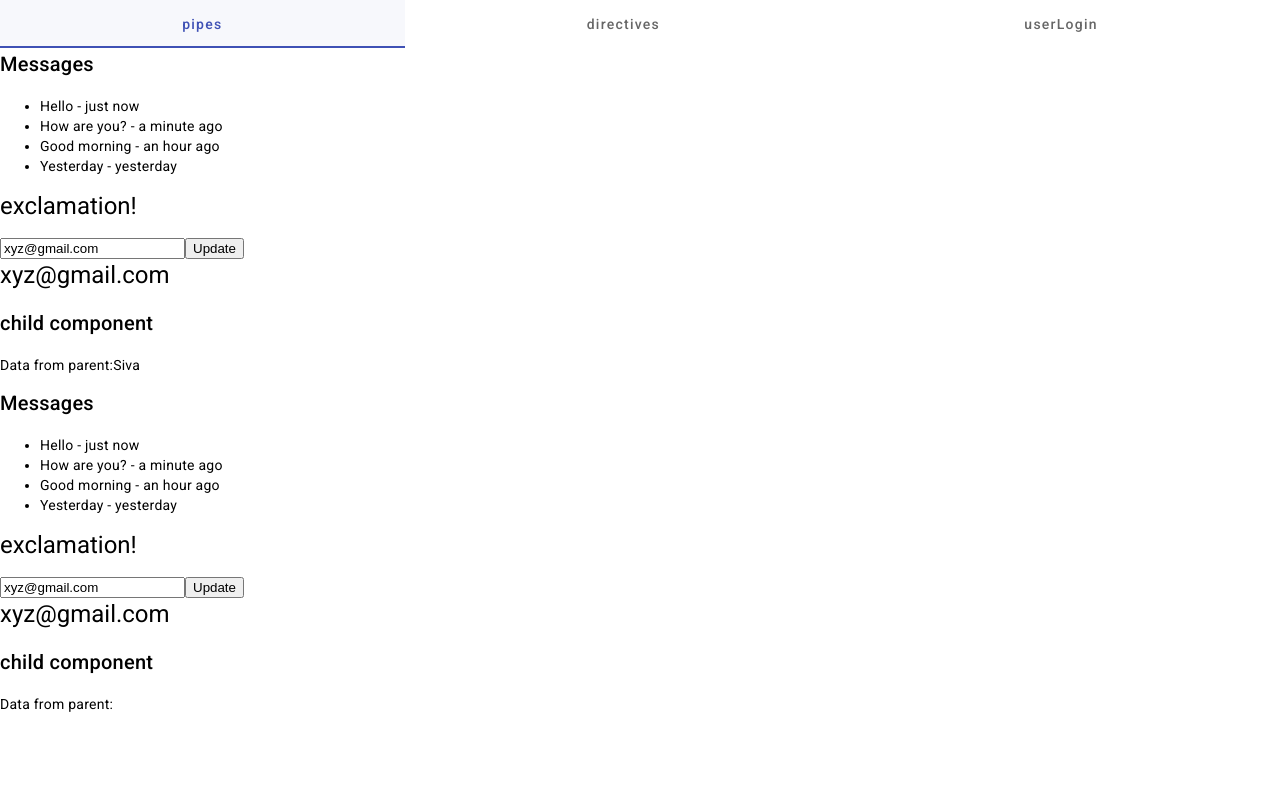
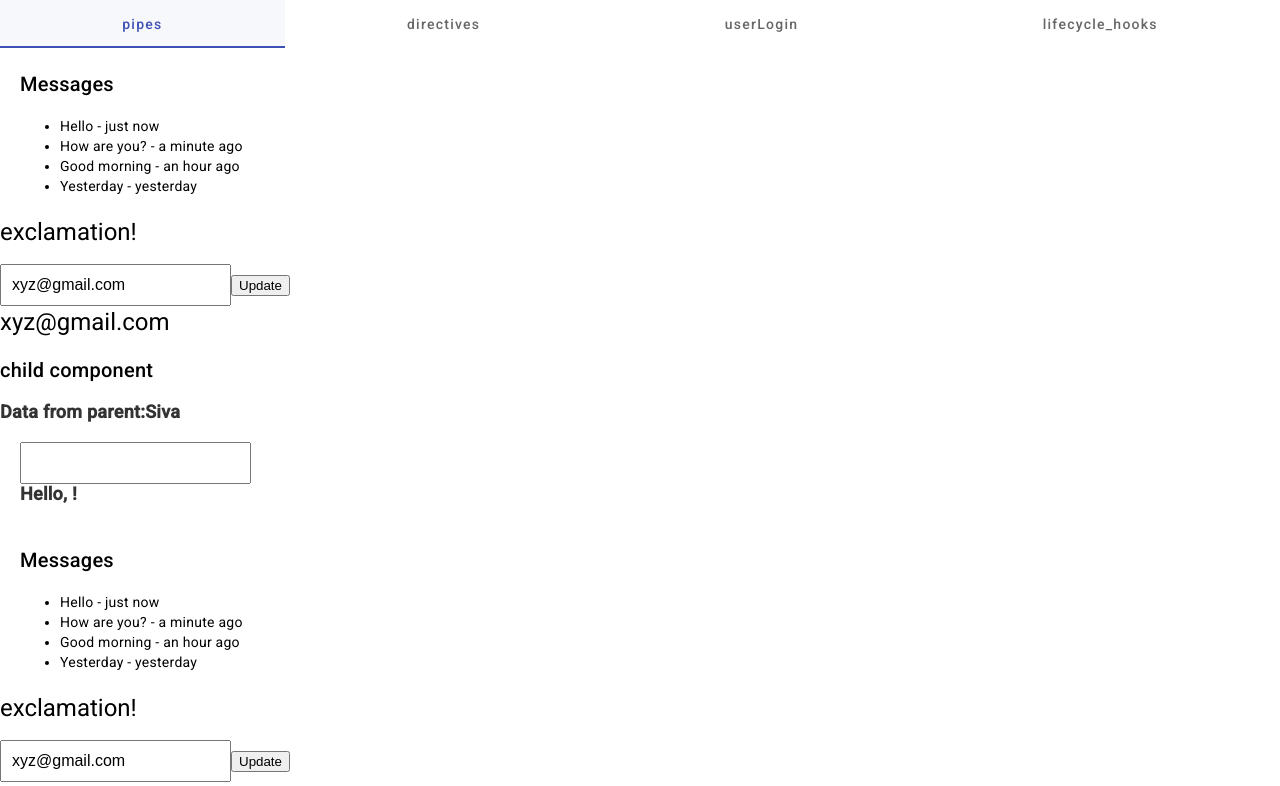
Before and after one commit to siva504/Login, an Angular app: page /pipes in a window 1280 px wide. Shown: the top 786 px of the page. Built offline with nearby package versions, Linux system fonts and the light colour scheme.

Commit message:
checking verrsion 17 funtionaility

```diff
--- a/src/app/app-routing.module.ts
+++ b/src/app/app-routing.module.ts
@@ -3,11 +3,13 @@ import { RouterModule, Routes } from '@angular/router';
 import { PipesComponent } from './pipes/pipes.component';
 import { DirectivesComponent } from './directives/directives.component';
 import { UserLoginComponent } from './user-login/user-login.component';
+import { LifecycleHooksComponent } from './lifecycle-hooks/lifecycle-hooks.component';
 
 const routes: Routes = [
   {path:'pipes', component:PipesComponent},
   {path:'directives', component:DirectivesComponent},
-  {path:'userLogin',component:UserLoginComponent}
+  {path:'userLogin',component:UserLoginComponent},
+  {path:'lifecycle_hooks',component:LifecycleHooksComponent}
   // {path:'',redirectTo:'/pipes',pathMatch:'full'}
 ];
 
--- a/src/app/app.component.html
+++ b/src/app/app.component.html
@@ -2,6 +2,7 @@
     <mat-tab label="pipes"><app-pipes [childtitle]="News" ></app-pipes></mat-tab>
     <mat-tab label="directives"><app-directives></app-directives></mat-tab>
     <mat-tab label="userLogin"><app-user-login></app-user-login></mat-tab>
+    <mat-tab label="lifecycle_hooks"><app-lifecycle-hooks></app-lifecycle-hooks></mat-tab>
 </mat-tab-group>
 
  <!-- <div>{{title}}</div>
--- a/src/app/app.module.ts
+++ b/src/app/app.module.ts
@@ -14,6 +14,7 @@ import { MatInputModule } from '@angular/material/input';
 import { UserLoginComponent } from './user-login/user-login.component';
 import { MatTabsModule } from '@angular/material/tabs';
 import { TestPipe } from './test.pipe';
+import { LifecycleHooksComponent } from './lifecycle-hooks/lifecycle-hooks.component';
 
 @NgModule({
   declarations: [
@@ -21,7 +22,8 @@ import { TestPipe } from './test.pipe';
     PipesComponent,
     DirectivesComponent,
     UserLoginComponent,
-    TestPipe
+    TestPipe,
+    LifecycleHooksComponent
   ],
   imports: [
     BrowserModule,
--- /dev/null
+++ b/src/app/lifecycle-hooks/lifecycle-hooks.component.html
@@ -0,0 +1 @@
+<p>lifecycle-hooks works!</p>
--- a/src/app/pipes/pipes.component.css
+++ b/src/app/pipes/pipes.component.css
@@ -0,0 +1,12 @@
+div {
+    margin: 20px;
+  }
+  input {
+    padding: 10px;
+    font-size: 16px;
+  }
+  p {
+    font-size: 18px;
+    font-weight: bold;
+    color: #333;
+  }
--- a/src/app/pipes/pipes.component.html
+++ b/src/app/pipes/pipes.component.html
@@ -21,3 +21,11 @@
 
 <h2>child component</h2>
 <p>Data from parent:{{childtitle}}</p>
+
+
+
+
+<div>
+  <input type="text" [(ngModel)]="names">
+  <p>Hello, {{ names }}!</p>
+</div>
--- a/src/app/pipes/pipes.component.ts
+++ b/src/app/pipes/pipes.component.ts
@@ -49,6 +49,8 @@ export class PipesComponent {
   @Input()
   childtitle: string='';
 
+  names: string = '';
+
   constructor(){}
 
 
```
Also changed, not shown: src/app/lifecycle-hooks/lifecycle-hooks.component.ts (added, +10 -0 lines), src/app/lifecycle-hooks/lifecycle-hooks.component.css (added), src/app/user-login/user-login.component.html (line endings or trailing spaces), 1 other file (tests, documents, lock files or other folders).
